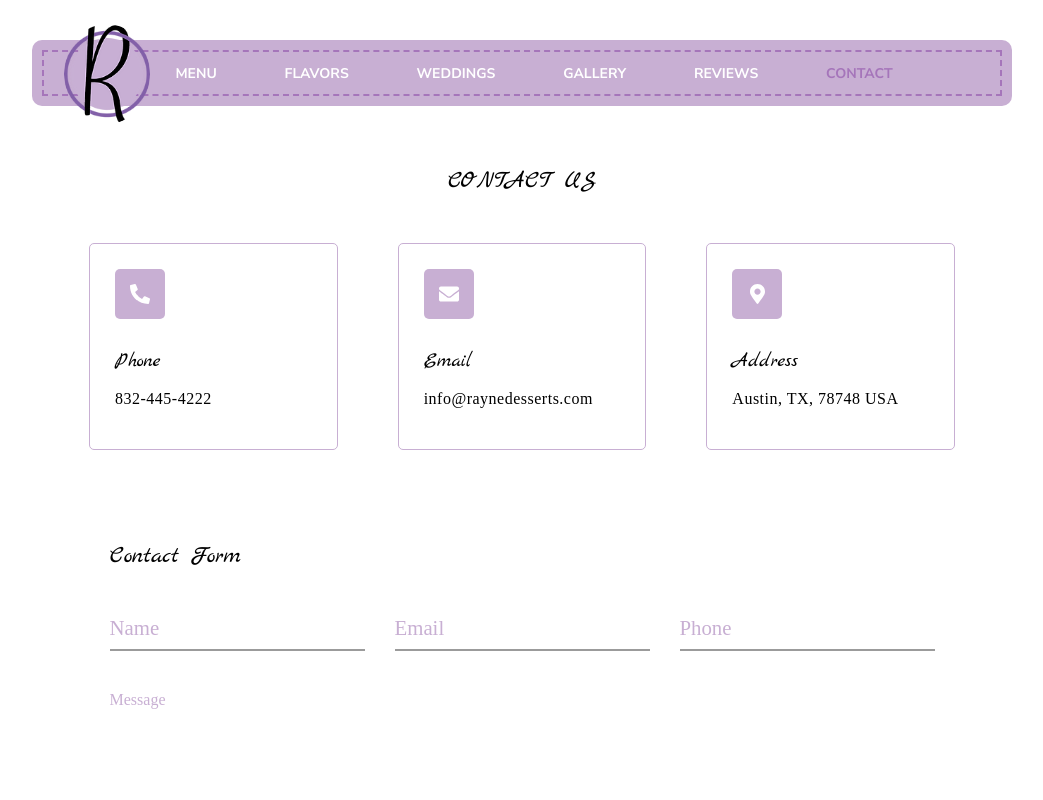
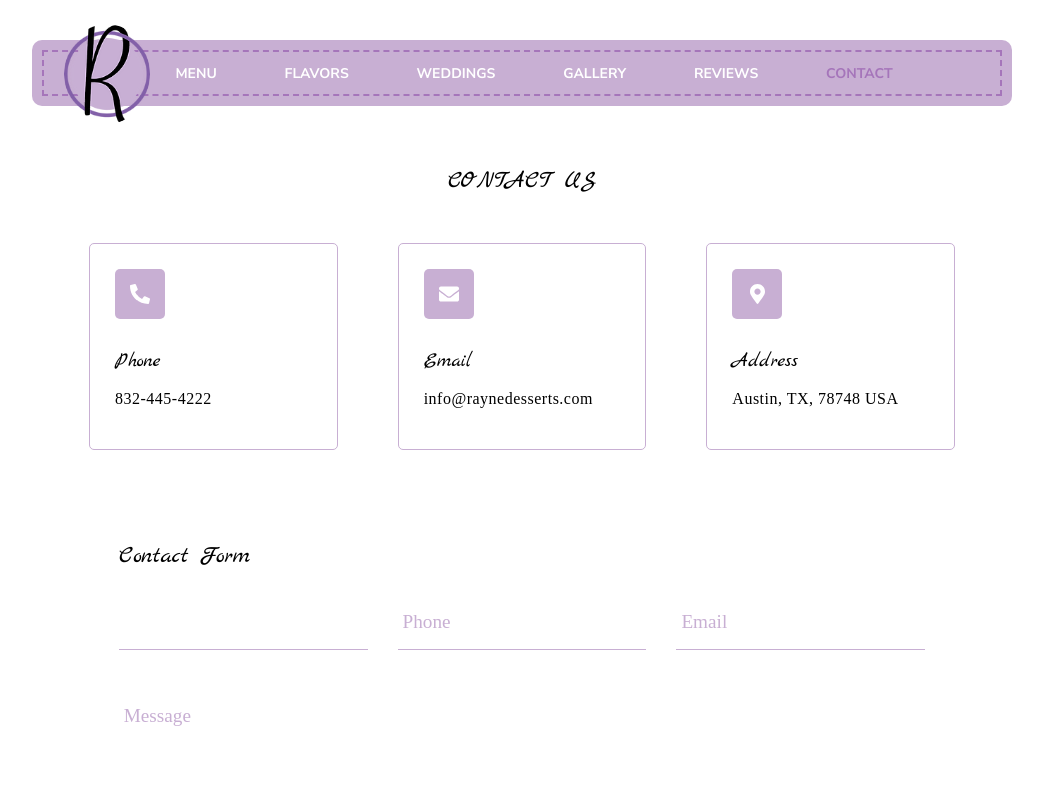
Before and after one commit to sebastian-chang/rayne-desserts, a Vue app: page /contact in a window 1280 px wide. Shown: the top 800 px of the page, without its empty margins (118-1161 px from the left). Built offline with nearby package versions, Linux system fonts and the light colour scheme.

Commit message:
Created custom form fields.  Created basic layout for contact page.  Need to add logic, validation and error states for inputs.

```diff
--- a/src/components/Input.vue
+++ b/src/components/Input.vue
@@ -1,117 +1,238 @@
 <template>
-  <div class="form__group field">
+  <!-- Normal text input -->
+  <div class="group">
+    <input
+      v-if="type === 'text'"
+      type="text"
+      id="{name}"
+      class="form_field"
+      :placeholder="inputPlaceholder"
+      v-model="inputText"
+      autocomplete="off"
+      required
+    />
+    <!-- Password input -->
+    <!-- <div class="group" v-if="type === 'password'">
+    <input
+      type="password"
+      id="{name}"
+      :placeholder="name"
+      v-model="inputText"
+      autocomplete="off"
+      required="{required}"
+    /> -->
+    <!-- Email input -->
+    <input
+      v-if="type === 'email'"
+      type="email"
+      id="{name}"
+      class="form_field"
+      :placeholder="inputPlaceholder"
+      v-model="inputText"
+      autocomplete="off"
+      required
+    />
+    <!-- Phone input -->
+    <input
+      v-if="type === 'phone'"
+      type="text"
+      id="{name}"
+      class="form_field"
+      :placeholder="inputPlaceholder"
+      v-model="inputText"
+      autocomplete="off"
+      required
+    />
+    <!-- Textarea input -->
     <textarea
       v-if="type === 'textarea'"
-      class="form__field form__textarea"
+      class="form_field form_textarea"
       name="{name}"
       cols="30"
       rows="10"
+      required
     ></textarea>
-    <input
-      v-else
-      type="input"
-      class="form__field"
-      placeholder="{name}"
-      name="{name}"
-      id="{name}"
-      v-model="inputText"
-      @focus="testFocus"
-      @change="testChange"
-      required="{required}"
-    />
-    <label for="name" class="form__label">{{ label }}</label>
+    <span class="highlight"></span>
+    <span class="bar"></span>
+    <label>{{ inputLabel }}</label>
   </div>
 </template>
 
 <script>
-import { ref } from '@vue/reactivity'
+import { ref, toRef } from '@vue/reactivity'
 export default {
-  props: ['placeholder', 'name', 'required', 'label', 'type'],
+  props: ['type', 'name', 'required'],
   setup (props) {
     const inputText = ref('')
-    const testFocus = () => {
-      if (props.name === 'Phone' && inputText.value === '') {
-        inputText.value = '1234567890'
-      }
+    const inputLabel = ref('')
+    const inputPlaceholder = ref('')
+
+    if (props.type === 'text') {
+      const temp = toRef(props.name)._object
+      inputPlaceholder.value = temp
+      inputLabel.value = temp
+    }
+    else if (props.type === 'phone') {
+      inputPlaceholder.value = '1234567890'
+      inputLabel.value = 'Phone'
+    }
+    else if (props.type === 'email') {
+      inputPlaceholder.value = 'your@email.com'
+      inputLabel.value = 'Email'
+    }
+    else if (props.type === 'textarea') {
+      inputLabel.value = 'Message'
     }
 
-    const testChange = () => {
-      if (props.name === 'Phone') {
-        const pattern = inputText.value.replace(/\D/g, '').match(/(\d{0,3})(\d{0,3})(\d{0,4})/);
-        console.log('PREP', inputText.value)
-        inputText.value = !pattern[2] ? pattern[1] : '(' + pattern[1] + ') ' + pattern[2] + (pattern[3] ? '-' + pattern[3] : '');
-        console.log('Testing focus of input')
-        console.log(inputText.value)
-      }
-    }
+    return { inputText, inputLabel, inputPlaceholder }
+  }
 
-    return { testChange, testFocus, inputText }
-  }
 }
 </script>
 
 <style lang="scss" scoped>
-.form__group {
+$trans-time: 300ms;
+.group {
   position: relative;
   padding: 15px 0 0;
   margin-top: 10px;
 }
 
-.form__field {
+// INPUTS // ============================== //
+.form_field {
   font-family: inherit;
   width: 100%;
   border: 0;
-  border-bottom: 2px solid #9b9b9b;
+  // border-bottom: 2px solid #9b9b9b;
   outline: 0;
   font-size: 1.3rem;
   color: $dark-purple;
   padding: 7px 0;
+  // background: transparent;
+  // transition: border-bottom 0.2s ease-out;
+
   background: transparent;
-  transition: border-bottom 0.2s ease-out;
+  // color: $muted-color;
+  // font-size: 18px;
+  // padding: 10px 10px 10px 5px;
+  display: block;
+  // width: $width;
+  // border: none;
+  // border-radius: 0;
+  border-bottom: 1px solid $light-purple;
+  &:focus {
+    outline: none;
+  }
+  &:focus ~ label,
+  &:valid ~ label {
+    top: -14px;
+    font-family: inherit;
+    font-size: 1rem;
+    font-weight: 700;
+    color: $dark-purple;
+  }
+  &:focus ~ .bar:before {
+    width: 100%;
+  }
 }
-.form__textarea {
+.form_textarea {
+  resize: none;
   max-width: 100%;
   min-width: 100%;
 }
-.form__field::placeholder {
-  color: transparent;
+// Placeholder text
+.form_field::-webkit-input-placeholder {
+  opacity: 0;
+  transition: opacity 0.2s ease-out;
+}
+.form_field:focus::-webkit-input-placeholder {
+  opacity: 1;
+  transition-delay: 0.2s;
+}
+.form_field::-moz-placeholder {
+  opacity: 0;
+  transition: opacity 0.2s ease-out;
+}
+.form_field:focus::-moz-placeholder {
+  opacity: 1;
+  transition-delay: 0.2s;
 }
 
-.form__field:placeholder-shown ~ .form__label {
-  font-size: 1.3rem;
-  cursor: text;
-  top: 20px;
+.form_field[type="password"] {
+  letter-spacing: 0.3em;
 }
 
-.form__label {
+label {
+  color: $light-purple;
+  font-size: 1.2rem;
+  font-weight: normal;
   position: absolute;
-  top: 0;
-  display: block;
-  transition: 0.2s;
-  font-size: 1rem;
-  color: $light-purple;
+  pointer-events: none;
+  left: 5px;
+  top: 15px;
+  transition: $trans-time ease all;
 }
 
-.form__field:focus ~ .form__label {
-  position: absolute;
-  top: 0;
+.bar {
+  position: relative;
   display: block;
-  transition: 0.2s;
-  font-size: 1rem;
-  color: $dark-purple;
-  font-weight: 700;
-  transform: translateY(-3px);
+  width: 100%;
+  &:before {
+    content: "";
+    height: 2px;
+    width: 0;
+    bottom: 0px;
+    position: absolute;
+    background: $dark-purple;
+    transition: $trans-time ease all;
+    left: 0%;
+  }
 }
-.form__field:focus {
-  padding-bottom: 6px;
-  font-weight: 700;
-  border-width: 3px;
-  border-image: linear-gradient(to right, $dark-purple, $light-purple);
-  border-image-slice: 1;
-}
-/* reset input */
-.form__field:required,
-.form__field:invalid {
-  box-shadow: none;
-}
+
+// BUTTONS // ============================== //
+// .btn {
+//   background: #fff;
+//   color: mix(black, $muted-color, 25%);
+//   border: none;
+//   padding: 10px 20px;
+//   border-radius: 3px;
+//   letter-spacing: 0.06em;
+//   text-transform: uppercase;
+//   text-decoration: none;
+//   outline: none;
+//   box-shadow: 0 1px 3px rgba(0, 0, 0, 0.12), 0 1px 2px rgba(0, 0, 0, 0.24);
+//   transition: all 0.3s cubic-bezier(0.25, 0.8, 0.25, 1);
+//   &:hover {
+//     color: mix(black, $muted-color, 30%);
+//     box-shadow: 0 7px 14px rgba(0, 0, 0, 0.18), 0 5px 5px rgba(0, 0, 0, 0.12);
+//   }
+//   &.btn-link {
+//     background: $hl-color;
+//     color: mix(white, $hl-color, 80%);
+//     &:hover {
+//       background: darken($hl-color, 5%);
+//       color: mix(white, $hl-color, 85%);
+//     }
+//   }
+//   &.btn-submit {
+//     background: $hl-color;
+//     color: mix(white, $hl-color, 70%);
+//     &:hover {
+//       background: darken($hl-color, 5%);
+//       color: mix(white, $hl-color, 85%);
+//     }
+//   }
+//   &.btn-cancel {
+//     background: #eee;
+//     &:hover {
+//       background: darken(#eee, 5%);
+//       color: mix(black, $muted-color, 30%);
+//     }
+//   }
+// }
+
+// .btn-box {
+//   text-align: center;
+//   margin: 50px 0;
+// }
 </style>
--- a/src/views/Contact.vue
+++ b/src/views/Contact.vue
@@ -21,28 +21,13 @@
           <Input
             class="contact-form-input"
             :name="'Name'"
-            :label="'Name'"
+            :type="'text'"
             :required="true"
           />
-          <Input
-            class="contact-form-input"
-            :name="'Email'"
-            :label="'Email'"
-            :required="true"
-          />
-          <Input
-            class="contact-form-input"
-            :name="'Phone'"
-            :label="'Phone'"
-            :required="false"
-          />
-          <Input
-            id="contact-form-message"
-            :type="'textarea'"
-            :name="'Messages'"
-            :label="'Message'"
-            :required="true"
-          />
+          <Input class="contact-form-input" :type="'phone'" :required="false" />
+          <Input class="contact-form-input" :type="'email'" :required="true" />
+          <Input id="contact-form-message" :type="'textarea'" />
+
           <Button
             id="contact-submit-button"
             :label="'Send'"
@@ -58,10 +43,15 @@
 <script>
 import { ref } from 'vue'
 import ContactCard from '../components/ContactCard.vue'
+import Button from '../components/Button.vue'
 import Input from '../components/Input.vue'
-import Button from '../components/Button.vue'
+
 export default {
-  components: { ContactCard, Input, Button },
+  components: {
+    ContactCard,
+    Input,
+    Button,
+  },
   setup () {
     const name = ref('')
     const email = ref('')
@@ -75,7 +65,7 @@ export default {
 }
 </script>
 
-<style lang="scss">
+<style lang="scss" scoped>
 .contact {
   width: 90vw;
   margin: auto;
@@ -108,10 +98,9 @@ export default {
   list-style: none;
   grid-template-columns: repeat(auto-fit, minmax(260px, 1fr));
   padding-left: 0px;
-  /* grid-template-columns: repeat(3, 1fr); */
 }
 .contact-form-section {
-  // width: 60vw;
+  width: 70%;
   margin: 0 auto;
   margin-top: 35px;
   padding: 15px;
@@ -139,9 +128,23 @@ export default {
   }
 }
 @media only screen and (max-width: 576px) {
+  .contact-form {
+    margin-top: 40px;
+  }
+  .contact-form-section {
+    width: 100%;
+    text-align: center;
+  }
+  .contact-cards {
+    width: 100%;
+  }
   .contact-form-input {
-    max-width: 340px;
     grid-column: 1/4;
+    margin: 0 auto;
+  }
+  #contact-form-message {
+    margin: 0 auto;
+    max-width: 210px;
   }
 }
 </style>
```
Also changed, not shown: src/components/InputOld.vue (added, +117 -0 lines).
